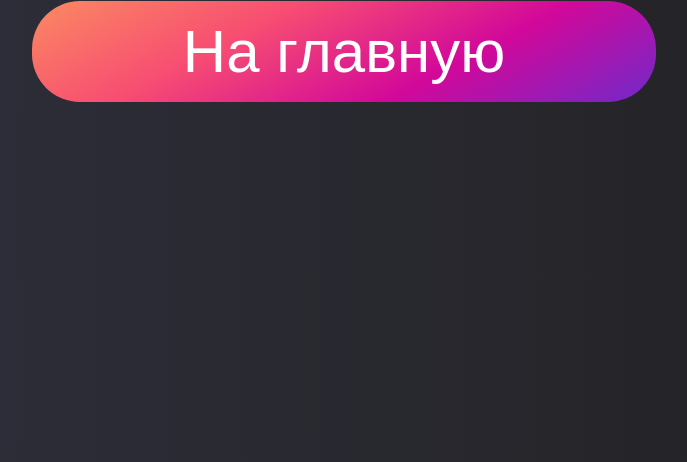
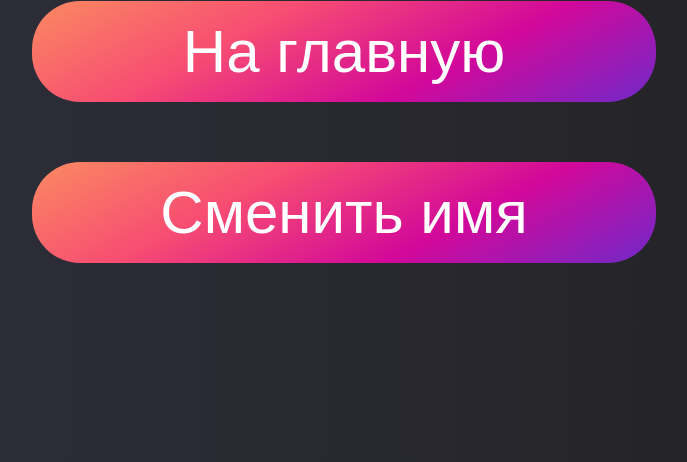
Before and after one commit to Tochoz/AlohaChat, a Django app: template templates/main/home.html in a window 1280 px wide. Shown: the part 54-516 px from the top of the page, without its empty margins (296-983 px from the left). Run offline with Django 3.2, Linux system fonts and the light colour scheme; the template is opened without the code that fills it, so the values that code supplies are empty.

Commit message:
Added back to auth button

```diff
--- a/static/base.css
+++ b/static/base.css
@@ -34,6 +34,7 @@ a.button {
   align-self: center;
   margin-left: 25%;
   margin-right: 25%;
+  margin-bottom: 1em;
 }
 
 .title-big{
--- a/templates/main/home.html
+++ b/templates/main/home.html
@@ -27,4 +27,5 @@
     <div class="title">
     Привет, {{ name }}, здесь скоро будет чат!
     </div><a class="button" href="{% url 'mainpage' %}">На главную</a>
+    <a class="button" href="{% url 'auth' %}">Сменить имя</a>
 {% endblock %}
```
